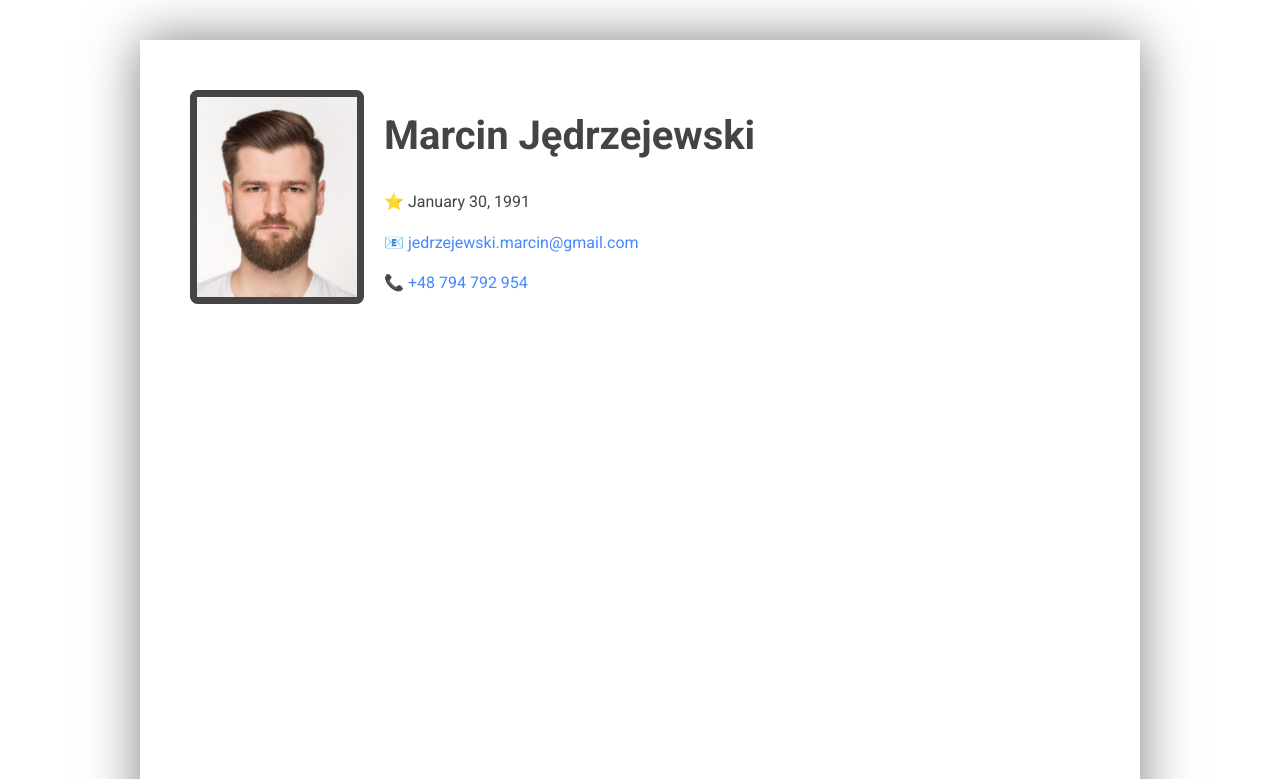
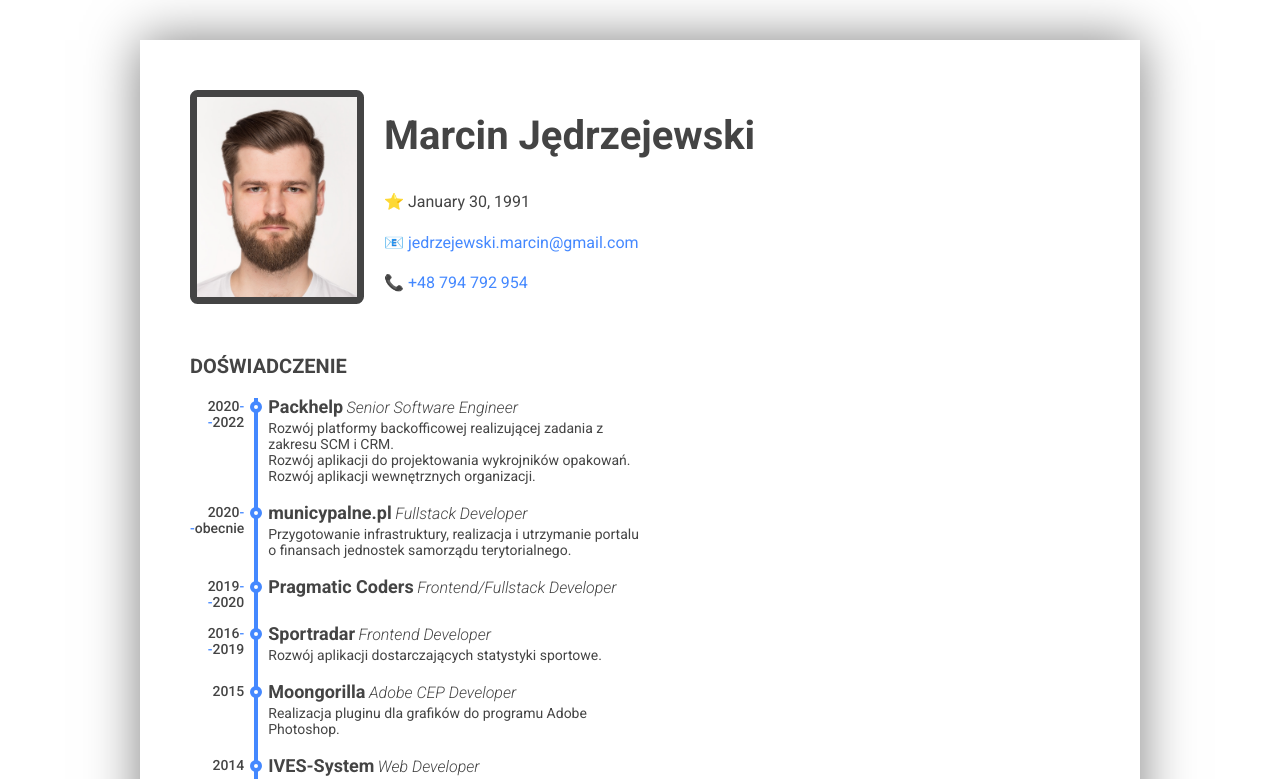
Before and after one commit to mj91/cv, a React (Create React App) app: page / in a window 1280 px wide. Shown: the top 779 px of the page. Built offline with nearby package versions, Linux system fonts and the light colour scheme.

Commit message:
Add Experience section and data type

```diff
--- a/src/App.tsx
+++ b/src/App.tsx
@@ -1,12 +1,14 @@
-import { Header } from './components/header/Header'
 import styles from './App.module.scss'
 import { DataProvider } from './contexts/data'
+import { Header } from './components/header/Header'
+import { Experience } from './components/experience/Experience'
 
 export const App = () => {
   return (
     <div className={styles.content}>
       <DataProvider>
         <Header />
+        <Experience />
       </DataProvider>
     </div>
   )
--- /dev/null
+++ b/src/components/common/timeline/Timeline.module.scss
@@ -0,0 +1,56 @@
+@use 'styles/colors.scss' as colors;
+
+.timeline {
+  display: grid;
+  grid-template: 'date description' auto / min-content auto;
+  font-size: 1.4rem;
+
+  > * {
+    padding-bottom: 1.5rem;
+  }
+
+  .date {
+    text-align: right;
+    font-weight: 500;
+    position: relative;
+    padding-right: 1rem;
+    margin-right: 1rem;
+    border-right: solid 0.4rem colors.$secondary;
+
+    &:last-of-type {
+      border-image: linear-gradient(
+          to bottom,
+          colors.$secondary 0%,
+          colors.$secondary 50%,
+          colors.$background 100%
+        )
+        1 100%;
+    }
+
+    &::after {
+      content: '';
+      box-sizing: content-box;
+      overflow: hidden;
+      width: 0.4rem;
+      height: 0.4rem;
+      background: white;
+      border: solid colors.$secondary 0.4rem;
+      border-radius: 50%;
+      position: absolute;
+      right: -0.8rem;
+      top: 0.3rem;
+      overflow: hidden;
+      font-size: 0;
+      line-height: 0rem;
+      display: inline-block;
+    }
+
+    .separator {
+      color: colors.$secondary;
+    }
+
+    div {
+      white-space: nowrap;
+    }
+  }
+}
--- /dev/null
+++ b/src/components/common/timeline/Timeline.tsx
@@ -0,0 +1,35 @@
+import { FC, PropsWithChildren, ReactNode } from 'react'
+import styles from './Timeline.module.scss'
+
+export const Timeline: FC<PropsWithChildren> = ({ children }) => (
+  <div className={styles.timeline}>{children}</div>
+)
+
+export const TimelineItem: FC<
+  PropsWithChildren<{
+    start?: ReactNode
+    end?: ReactNode
+  }>
+> = ({ children, start, end }) => {
+  return (
+    <>
+      <span className={styles.date}>
+        {start && (
+          <div>
+            {start}
+            {end && start != end ? (
+              <span className={styles.separator}>-</span>
+            ) : null}
+          </div>
+        )}
+        {end && start != end && (
+          <div>
+            <span className={styles.separator}>-</span>
+            {end}
+          </div>
+        )}
+      </span>
+      <div className={styles.description}>{children}</div>
+    </>
+  )
+}
--- /dev/null
+++ b/src/components/experience/Experience.module.scss
@@ -0,0 +1,25 @@
+.experience {
+  h3 {
+    font-size: 2rem;
+    text-transform: uppercase;
+  }
+
+  .entry {
+    position: relative;
+    top: -0.2rem;
+
+    > strong {
+      font-size: 1.8rem;
+    }
+
+    > i {
+      font-size: 1.6rem;
+      font-weight: 300;
+    }
+
+    > div {
+      font-size: 1.4rem;
+      margin: 0.3rem 0;
+    }
+  }
+}
--- /dev/null
+++ b/src/components/experience/Experience.tsx
@@ -0,0 +1,81 @@
+import { FC, ComponentProps, ReactNode, createElement } from 'react'
+import { useData } from '../../contexts/data'
+import { ExperienceDescription } from '../../contexts/types'
+import { Timeline, TimelineItem } from '../common/timeline/Timeline'
+import styles from './Experience.module.scss'
+
+export const ExperienceEntry: FC<
+  {
+    company: ReactNode
+    job?: ReactNode
+    description?: ReactNode
+  } & ComponentProps<typeof TimelineItem>
+> = ({ start, end, company, job, description }) => (
+  <TimelineItem start={start} end={end}>
+    <div className={styles.entry}>
+      <strong>{company}</strong> <i>{job}</i>
+      <div>{description}</div>
+    </div>
+  </TimelineItem>
+)
+
+const createExperienceEntryDescriptionElement = (
+  description?: ExperienceDescription | ExperienceDescription[]
+): JSX.Element | null => {
+  if (!description) return null
+
+  if (typeof description === 'string') return <>{description}</>
+
+  if (!Array.isArray(description) && description.type)
+    return createElement(
+      description.type,
+      description.props,
+      Array.isArray(description.children)
+        ? description.children.map(createExperienceEntryDescriptionElement)
+        : createExperienceEntryDescriptionElement(description.children)
+    )
+
+  return null
+}
+
+const ExperienceEntryDescription = ({
+  description,
+}: {
+  description?: ExperienceDescription | ExperienceDescription[]
+}) => {
+  if (Array.isArray(description))
+    return (
+      <>
+        {description.map((nestedDescription, index) => (
+          <ExperienceEntryDescription
+            key={index}
+            description={nestedDescription}
+          />
+        ))}
+      </>
+    )
+
+  return createExperienceEntryDescriptionElement(description)
+}
+
+export const Experience = () => {
+  const { experience } = useData()
+
+  return (
+    <div className={styles.experience}>
+      <h3>{experience.title}</h3>
+      <Timeline>
+        {experience.entries.map((entry, index) => (
+          <TimelineItem key={index} start={entry.start} end={entry.end}>
+            <div className={styles.entry}>
+              <strong>{entry.company}</strong> <i>{entry.job}</i>
+              <div>
+                <ExperienceEntryDescription description={entry.description} />
+              </div>
+            </div>
+          </TimelineItem>
+        ))}
+      </Timeline>
+    </div>
+  )
+}
--- a/src/contexts/data.tsx
+++ b/src/contexts/data.tsx
@@ -1,7 +1,8 @@
 import { createContext, FC, PropsWithChildren, useContext } from 'react'
 import pl from '../data/pl.json'
+import { Data } from './types'
 
-const DataContext = createContext(pl)
+const DataContext = createContext<Data>(pl as Data)
 
 export const useData = () => useContext(DataContext)
 
@@ -9,5 +10,7 @@ export const DataProvider: FC<PropsWithChildren<{ language?: 'pl' }>> = ({
   children,
   language = 'pl',
 }) => {
-  return <DataContext.Provider value={pl}>{children}</DataContext.Provider>
+  return (
+    <DataContext.Provider value={pl as Data}>{children}</DataContext.Provider>
+  )
 }
--- /dev/null
+++ b/src/contexts/types.ts
@@ -0,0 +1,28 @@
+import { createElement } from 'react'
+
+export type Data = {
+  name: string
+  birthdate: string
+  email: string
+  phone: string
+  experience: {
+    title: string
+    entries: ExperienceEntry[]
+  }
+}
+
+export type ExperienceDescription =
+  | string
+  | {
+      type: Parameters<typeof createElement>[0]
+      props?: Parameters<typeof createElement>[1]
+      children?: ExperienceDescription | ExperienceDescription[]
+    }
+
+export type ExperienceEntry = {
+  company: string
+  job?: string
+  start?: string | number
+  end?: string | number
+  description?: ExperienceDescription | ExperienceDescription[]
+}
--- a/src/data/pl.json
+++ b/src/data/pl.json
@@ -2,5 +2,92 @@
   "name": "Marcin Jędrzejewski",
   "birthdate": "1991-01-30T13:00:00.000Z",
   "email": "jedrzejewski.marcin@gmail.com",
-  "phone": "+48 794 792 954"
+  "phone": "+48 794 792 954",
+  "experience": {
+    "title": "Doświadczenie",
+    "entries": [
+      {
+        "start": "2020",
+        "end": "2022",
+        "company": "Packhelp",
+        "job": "Senior Software Engineer",
+        "description": [
+          {
+            "type": "div",
+            "children": "Rozwój platformy backofficowej realizującej zadania z zakresu SCM i CRM."
+          },
+          {
+            "type": "div",
+            "children": "Rozwój aplikacji do projektowania wykrojników opakowań."
+          },
+          {
+            "type": "div",
+            "children": "Rozwój aplikacji wewnętrznych organizacji."
+          }
+        ]
+      },
+      {
+        "start": "2020",
+        "end": "obecnie",
+        "company": "municypalne.pl",
+        "job": "Fullstack Developer",
+        "description": "Przygotowanie infrastruktury, realizacja i utrzymanie portalu o finansach jednostek samorządu terytorialnego."
+      },
+      {
+        "start": "2019",
+        "end": "2020",
+        "company": "Pragmatic Coders",
+        "job": "Frontend/Fullstack Developer",
+        "description": ""
+      },
+      {
+        "start": "2016",
+        "end": "2019",
+        "company": "Sportradar",
+        "job": "Frontend Developer",
+        "description": "Rozwój aplikacji dostarczających statystyki sportowe."
+      },
+      {
+        "start": "2015",
+        "end": "2015",
+        "company": "Moongorilla",
+        "job": "Adobe CEP Developer",
+        "description": "Realizacja pluginu dla grafików do programu Adobe Photoshop."
+      },
+      {
+        "start": "2014",
+        "end": "2014",
+        "company": "IVES-System",
+        "job": "Web Developer",
+        "description": [
+          {
+            "type": "div",
+            "children": "Realizacja interfejsów administracyjnych w rządowej platformie &quot;Projekt P1&quot; we współpracy z Unizeto Technologies."
+          },
+          {
+            "type": "div",
+            "children": "Rozwój i utrzymanie serwisu eDoktor24.pl."
+          },
+          {
+            "type": "div",
+            "children": "Rozwój aplikacji wewnętrznych organizacji."
+          }
+        ]
+      },
+      {
+        "start": "2012",
+        "end": "2014",
+        "company": "MyWorks",
+        "job": "Web Developer",
+        "description": "Samodzielna i zespołowa realizacja projektów stron internetowych opartych na systemie WordPress."
+      },
+      {
+        "start": "2012",
+        "end": "2014",
+        "company": "freelance",
+        "job": "Web Developer",
+        "description": "Samodzielna i zespołowa realizacja projektów stron internetowych opartych na autorskich rozwiązaniach."
+      }
+    ]
+  }
 }
```
